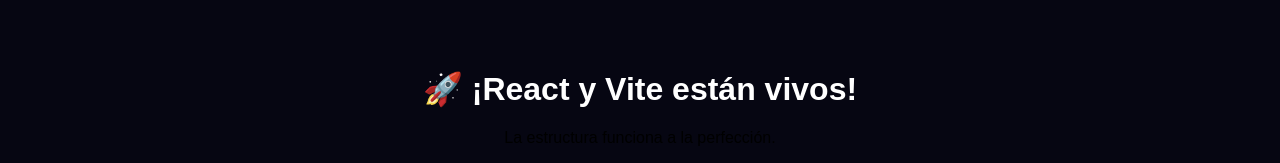
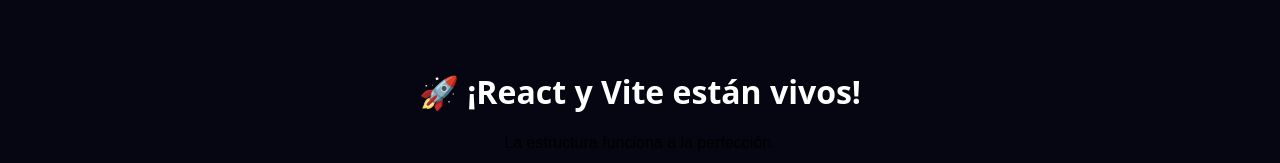
Before and after one commit to Rouseld/Portafolio, a React (Vite) app: page / in a window 1280 px wide. Shown: the part 7594-7757 px from the top of the page. Built offline with nearby package versions, Linux system fonts and the light colour scheme; a web font is replaced by a local one.

Commit message:
QUick Sync

```diff
--- a/src/css/styles.css
+++ b/src/css/styles.css
@@ -562,4 +562,5 @@
 
 .react_title{
     color: white;
+    font-family: system-ui;
 }
```
